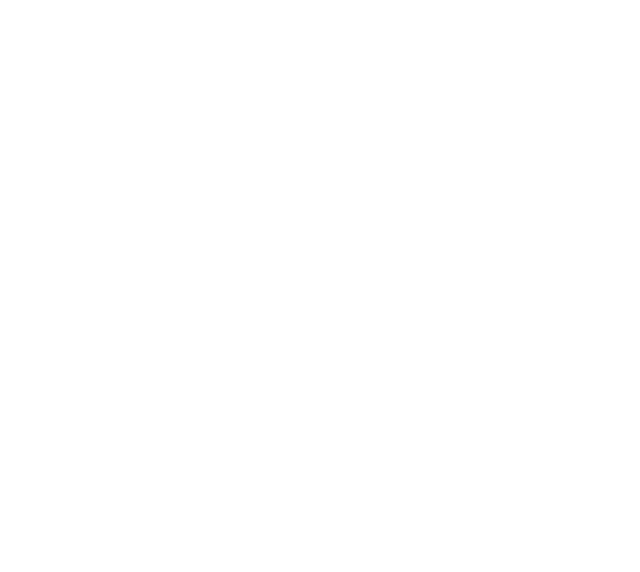
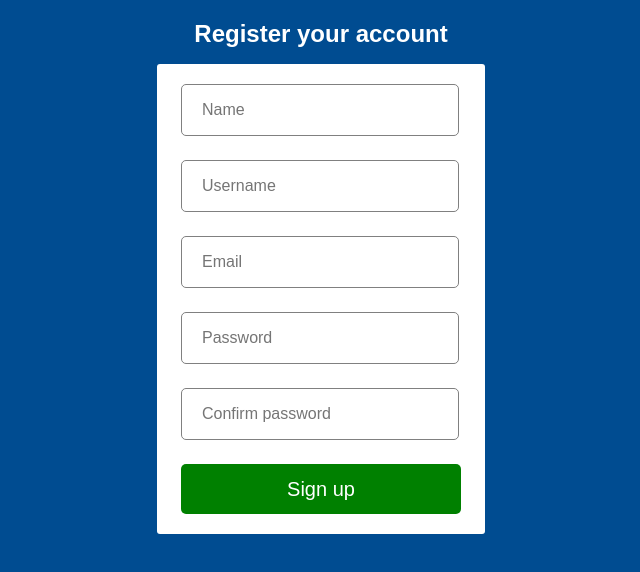
Before and after one commit to sumsumsum6918/exercise-js-account-registration, a plain HTML site: page index.html in a window 1280 px wide. Shown: the whole page, without its empty margins (319-959 px from the left). Drawn offline with Linux system fonts and the light colour scheme.

Commit message:
fixing focus and click

```diff
--- a/index.html
+++ b/index.html
@@ -7,6 +7,49 @@
     <link rel="stylesheet" href="main.css" />
   </head>
   <body>
+    <div class="container">
+      <h1>Register your account</h1>
+
+      <form action="submit">
+        <label tabindex="0" id="name-label"> Name </label>
+        <input
+          type="text"
+          required
+          id="name-input"
+          placeholder="Name"
+          onclick="clickElement('name')"
+        />
+
+        <label id="username-label"> Username</label>
+        <input
+          type="text"
+          required
+          id="username-input"
+          placeholder="Username"
+        />
+
+        <label id="email-label">Email </label>
+        <input type="email" required id="email-input" placeholder="Email" />
+
+        <label id="password-label">Password </label>
+        <input
+          type="password"
+          required
+          id="password-input"
+          placeholder="Password"
+        />
+
+        <label id="confirm-password-label"> Confirm Password </label>
+        <input
+          type="password"
+          id="confirm-password-input"
+          placeholder="Confirm password"
+          required
+        />
+
+        <button type="submit" id="sign-up-button">Sign up</button>
+      </form>
+    </div>
     <script src="main.js"></script>
   </body>
 </html>
--- a/main.css
+++ b/main.css
@@ -0,0 +1,63 @@
+* {
+  margin: 0;
+  padding: 0;
+  font-family: Arial, Helvetica, sans-serif;
+
+  font-size: 16px;
+}
+body {
+  background-color: rgb(0, 76, 145);
+}
+h1 {
+  font-size: 24px;
+  margin-bottom: 16px;
+  color: white;
+}
+.container {
+  padding: 20px;
+  display: flex;
+  flex-direction: column;
+  align-items: center;
+}
+form {
+  padding: 20px 24px;
+  background-color: white;
+  border-radius: 3px;
+}
+label {
+  opacity: 0;
+  font-size: 14px;
+  color: rgb(0, 76, 145);
+  background-color: white;
+  position: absolute;
+  margin-left: 16px;
+  z-index: 10;
+  margin-top: -10px;
+  padding: 2px 6px;
+  transition: opacity 0.15s;
+}
+label:focus {
+  opacity: 1;
+}
+
+input {
+  background-color: white;
+  height: 50px;
+  width: 256px;
+  display: block;
+  margin-bottom: 24px;
+  border: solid 1px gray;
+  padding-left: 20px;
+  border-radius: 5px;
+  outline: none;
+  position: relative;
+}
+#sign-up-button {
+  font-size: 20px;
+  color: white;
+  background-color: green;
+  border: none;
+  border-radius: 5px;
+  height: 50px;
+  width: 280px;
+}
--- a/main.js
+++ b/main.js
@@ -0,0 +1,9 @@
+const clickElement = (labelName) => {
+  const inputElement = document.getElementById(`${labelName}-input`);
+  const labelElement = document.getElementById(`${labelName}-label`);
+  console.log(inputElement);
+  console.log(labelElement);
+  if (labelElement) {
+    labelElement.focus();
+  }
+};
```
